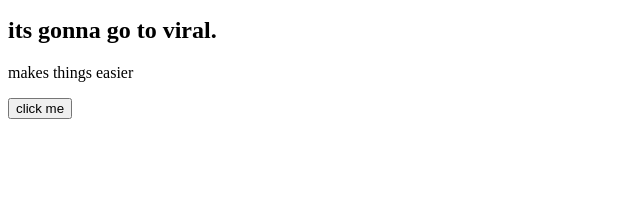
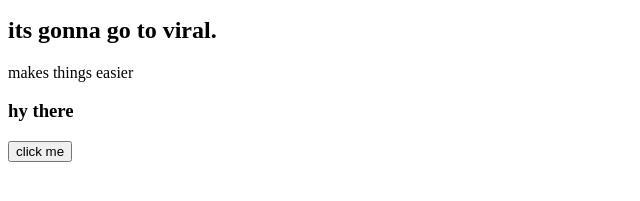
Before and after one commit to Mohsin945/mohsin.github.io, a plain HTML site: page index.html in a window 1280 px wide. Shown: the part 101-302 px from the top of the page, without its empty margins (0-640 px from the left). Drawn offline with Linux system fonts and the light colour scheme.

Commit message:
Update index.html

```diff
--- a/index.html
+++ b/index.html
@@ -12,6 +12,9 @@
         <p>im hosting with github.</p>
         <h2>its gonna go to viral.</h2>
         <p>makes things easier</p>
+        <h3>hy there
+
+        </h3>
         <button>click me</button>
     </body>
 </html>
```
